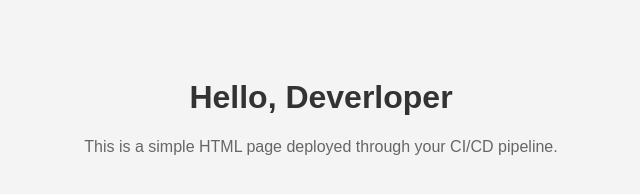
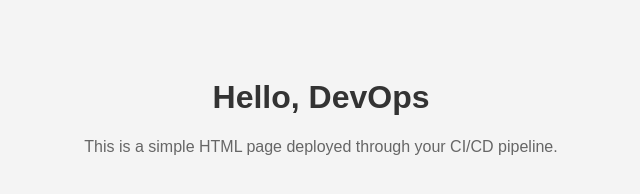
Before and after one commit to KishanVerosh/CI-CD-pipeline, a plain HTML site: page index.html in a window 1280 px wide. Shown: the whole page, without its empty margins (319-959 px from the left). Drawn offline with Linux system fonts and the light colour scheme.

Commit message:
New Update

```diff
--- a/index.html
+++ b/index.html
@@ -20,7 +20,7 @@
   </style>
 </head>
 <body>
-  <h1>Hello, Deverloper</h1>
+  <h1>Hello, DevOps</h1>
   <p>This is a simple HTML page deployed through your CI/CD pipeline.</p>
 </body>
 </html>
```
